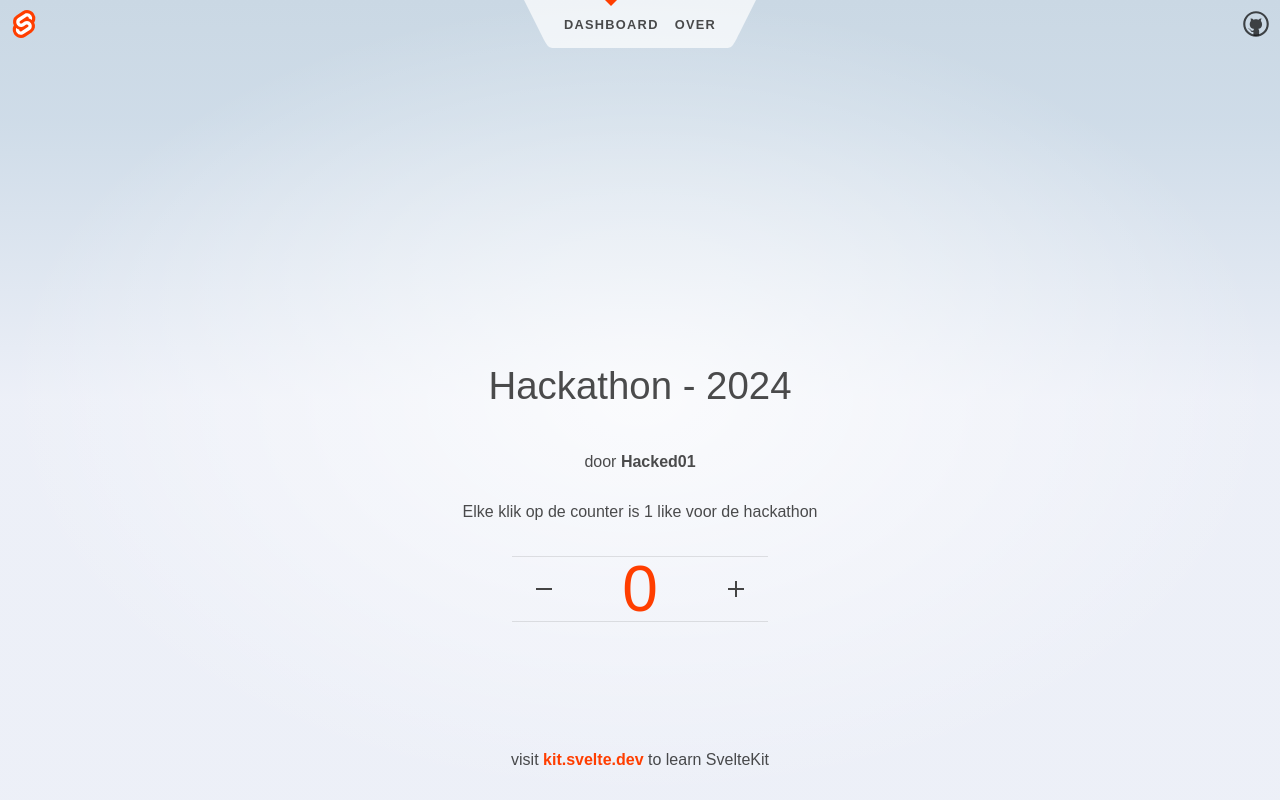
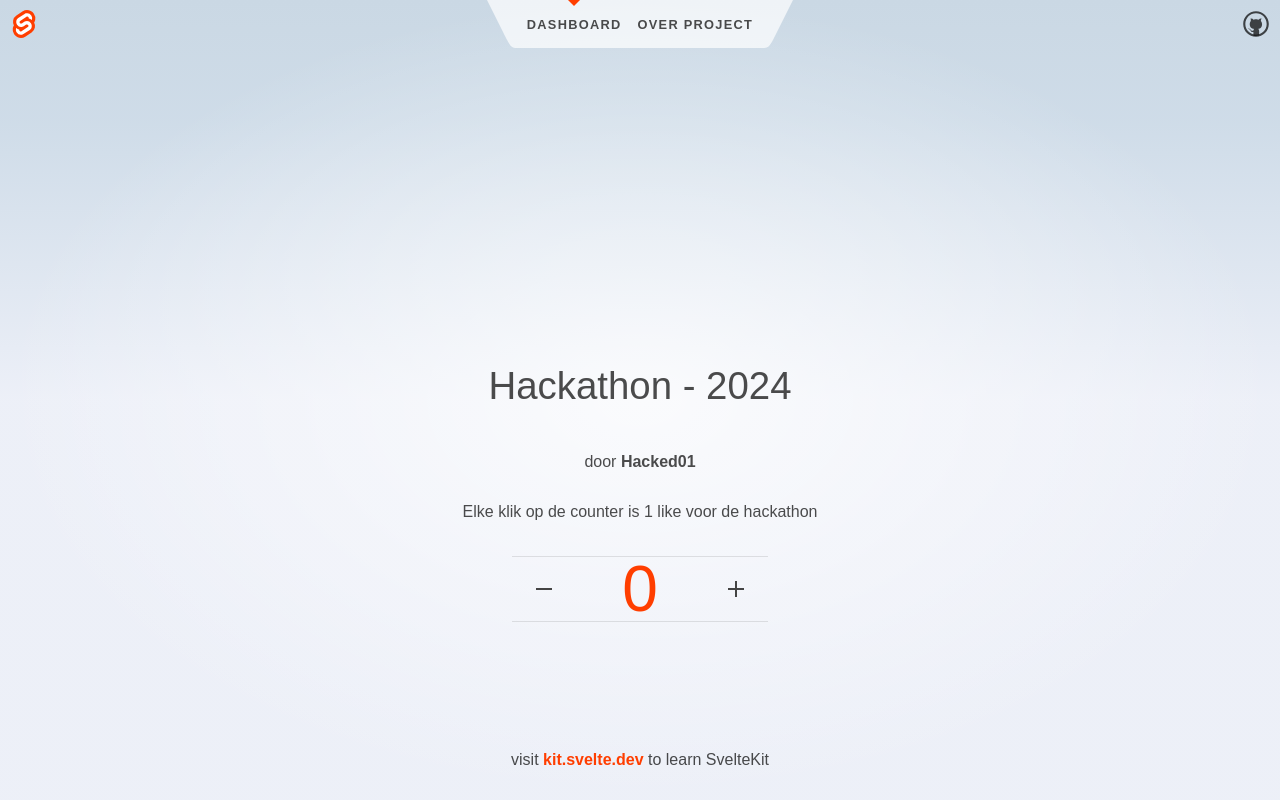
Before and after one commit to FroyoFrozen/Hackathon, a SvelteKit app: page / in a window 1280 px wide. Built offline with nearby package versions, Linux system fonts and the light colour scheme.

Commit message:
Naam update:

```diff
--- a/src/routes/Header.svelte
+++ b/src/routes/Header.svelte
@@ -20,7 +20,7 @@
 				<a href="/">Dashboard</a>
 			</li>
 			<li aria-current={$page.url.pathname === '/about' ? 'page' : undefined}>
-				<a href="/about">Over</a>
+				<a href="/about">Over Project</a>
 			</li>
 		</ul>
 		<svg viewBox="0 0 2 3" aria-hidden="true">
```
